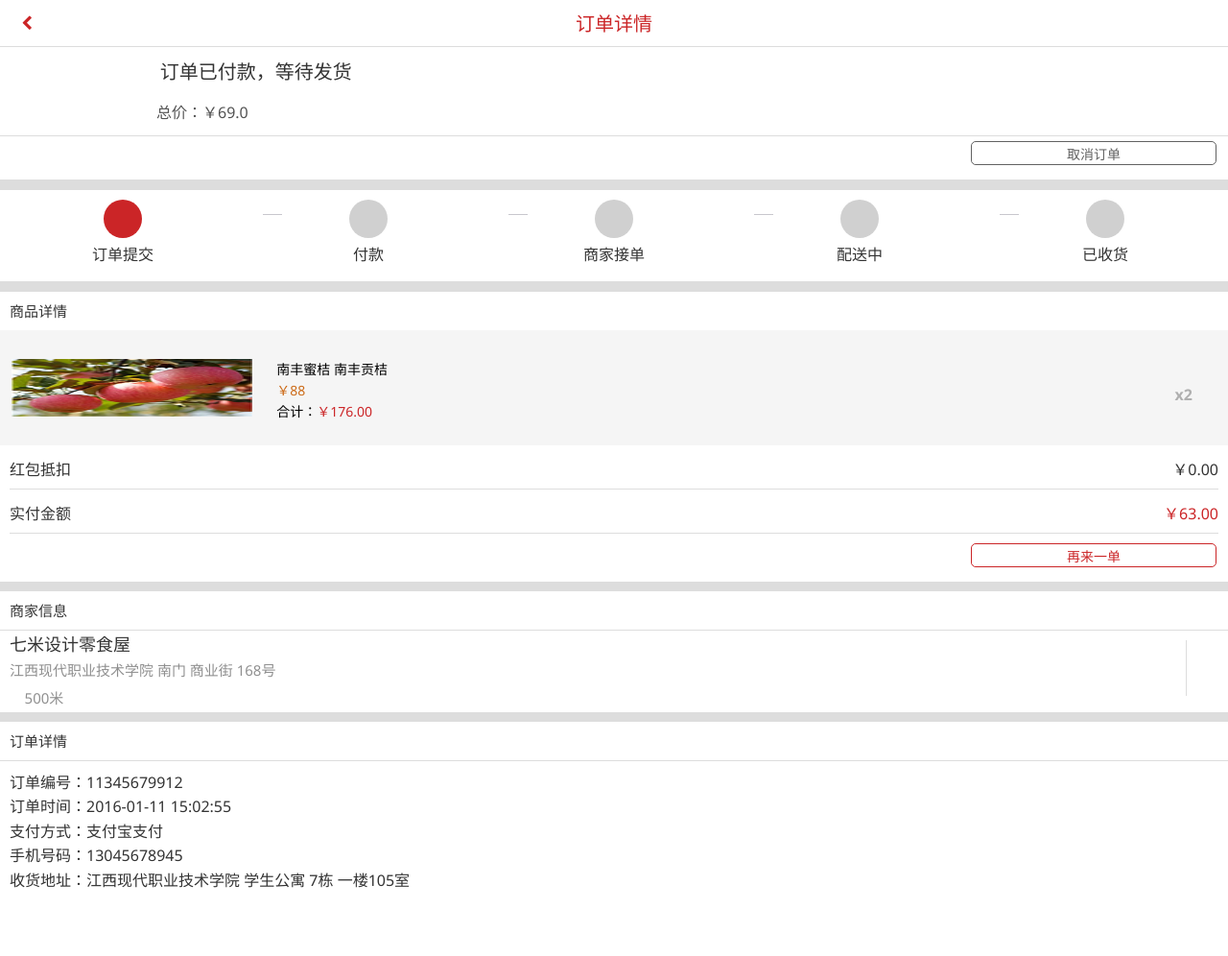
After one commit to hl920825/OnlineRetailers, a Django app: page /indent/orderdetail/ in a window 1280 px wide. The commit adds this page. Shown: the whole page at 96% size. Run offline with Django 3.2, Linux system fonts and the light colour scheme; some web fonts are replaced.

Commit message:
项目日志

```diff
--- a/m_commerce/commodity/urls.py
+++ b/m_commerce/commodity/urls.py
@@ -1,6 +1,6 @@
 from django.conf.urls import url
 
-from commodity.views import commodity_list, comcategory, speedFood, recharge, hongbao
+from commodity.views import commodity_list, comcategory, speedFood, recharge, hongbao, city, village, tidings
 
 urlpatterns = [
     url('^commodity_list/$',commodity_list,name='琳琅的店'),
@@ -8,4 +8,7 @@ urlpatterns = [
     url('^speedFood/$',speedFood,name='飞速零食'),
     url('^recharge/$',recharge,name='充值'),
     url('^hongbao/$',hongbao,name='红包'),
+    url('^city/$',city,name='城市定位'),
+    url('^village/$',village,name='学校'),
+    url('^tidings/$',tidings,name='消息'),
 ]
--- a/m_commerce/indent/urls.py
+++ b/m_commerce/indent/urls.py
@@ -1,7 +1,8 @@
 from django.conf.urls import url
 
-from indent.views import allorder
+from indent.views import allorder, orderdetail
 
 urlpatterns = [
     url(r'^allorder/$',allorder,name='订单'),
+    url(r'^orderdetail/$',orderdetail,name='订单详情'),
 ]
--- a/m_commerce/indent/views.py
+++ b/m_commerce/indent/views.py
@@ -6,3 +6,7 @@ from django.shortcuts import render
 def allorder(request):
 
     return render(request,'indent/allorder.html')
+
+# 订单详情
+def orderdetail(request):
+    return render(request,'indent/orderdetail.html')
--- a/m_commerce/templates/commodity/tidings.html
+++ b/m_commerce/templates/commodity/tidings.html
@@ -1,3 +1,4 @@
+{% load static %}
 <!DOCTYPE html>
 <html>
 	<head>
@@ -10,8 +11,8 @@
         <meta name="renderer" content="webkit">
         <meta http-equiv="Cache-Control" content="no-siteapp" />
         <link rel="icon" type="image/png" href="/theme/default/images/favicon.png">
-		<link href="css/amazeui.min.css" rel="stylesheet" type="text/css" />
-		<link href="css/style.css" rel="stylesheet" type="text/css" />
+		<link href="{% static 'css/amazeui.min.css' %}" rel="stylesheet" type="text/css" />
+		<link href="{% static 'css/style.css' %}" rel="stylesheet" type="text/css" />
 	</head>
 	<body style="background: #efefef;">
 		<header data-am-widget="header" class="am-header am-header-default sq-head ">
--- a/m_commerce/templates/common/index.html
+++ b/m_commerce/templates/common/index.html
@@ -4,19 +4,19 @@
 {% block content %}
 <header data-am-widget="header" class="am-header am-header-default sq-head1">
 			<div class="am-header-left am-header-nav">
-		        <a href="city.html" class="" style="color: #fff;">
+		        <a href="{% url 'commodity:城市定位' %}" class="" style="color: #fff;">
 			        <img src="{% static 'images/city.png' %}" />
 			        <p style="font-size: 12px; margin-top: -35px;">南昌</p>
 			    </a>
 		   </div>
 			<h1 class="am-header-title1">
 		        <div class="search-box">
-		           <a href="village.html" class="index-search">南昌大学前湖校区∨</a>
+		           <a href="{% url 'commodity:学校' %}" class="index-search">南昌大学前湖校区∨</a>
 		         <!--  <input type="submit" value="" class="search-icon" /> -->
 		        </div>
 		    </h1>
 			<div class="am-header-right am-header-nav">
-			    <a href="tidings.html" class="">
+			    <a href="{% url 'commodity:消息' %}" class="">
 		         <div class="messgae"><span>10</span></div>
 		        </a>
 			</div>
--- a/m_commerce/templates/indent/allorder.html
+++ b/m_commerce/templates/indent/allorder.html
@@ -42,7 +42,7 @@
 		</div>
 
 		<div class="c-comment-list" style="border: 0;">
-			<a href="orderdetail.html">
+			<a href="{% url 'indent:订单详情' %}">
 			<p>应付金额：￥63.0     实付金额：<span>￥63.0</span></p>
 			<p>订单编号：123456789</p>
 			<p>下单时间：2016-01-07  10：22：52</p>
--- /dev/null
+++ b/m_commerce/templates/indent/orderdetail.html
@@ -0,0 +1,122 @@
+{% load static %}
+<!DOCTYPE html>
+<html>
+	<head>
+		<meta charset="utf-8">
+		<meta http-equiv="X-UA-Compatible" content="IE=edge">
+		<title>超市</title>
+        <meta name="description" content="">
+        <meta name="keywords" content="">
+        <meta name="viewport" content="width=device-width, initial-scale=1, maximum-scale=1, user-scalable=no">
+        <meta name="renderer" content="webkit">
+        <meta http-equiv="Cache-Control" content="no-siteapp" />
+        <link rel="icon" type="image/png" href="/theme/default/images/favicon.png">
+		<link href="{% static 'css/amazeui.min.css' %}" rel="stylesheet" type="text/css" />
+		<link href="{% static 'css/style.css' %}" rel="stylesheet" type="text/css" />
+		<link href="{% static 'css/check.css' %}" rel="stylesheet" type="text/css" />
+	</head>
+	<body>
+		<header data-am-widget="header" class="am-header am-header-default sq-head ">
+			<div class="am-header-left am-header-nav">
+				<a href="javascript:history.back()" class="">
+					<i class="am-icon-chevron-left"></i>
+				</a>
+			</div>
+			<h1 class="am-header-title">
+  	            <a href="" class="">订单详情</a>
+            </h1>
+	    </header>
+	    <div style="height: 49px;"></div>
+	    <div class="d-infor">
+	    	<p class="text"><i class="iconfont">&#xe606</i><span>订单已付款，等待发货</span></p>
+	    	<p class="price">总价：￥69.0</p>
+	    </div>
+	    <div class="c-com-btn">
+			<a href="" class="canelpay">取消订单</a>
+		</div>
+		<div class="clear"></div>
+		<ul class="order-state">
+			<li>
+				<span class="current"><i class="iconfont">&#xe608;</i></span>
+				<p>订单提交</p>
+				<div class="line"></div>
+			</li>
+			<li>
+				<span><i class="iconfont">&#xe607;</i></span>
+				<p>付款</p>
+				<div class="line"></div>
+			</li>
+			<li>
+				<span><i class="iconfont">&#xe600;</i></span>
+				<p>商家接单  </p>
+				<div class="line"></div>
+			</li>
+			<li>
+				<span><i class="iconfont">&#xe609;</i></span>
+				<p>配送中</p>
+				<div class="line"></div>
+			</li>
+			<li>
+				<span><i class="iconfont">&#xe60a;</i></span>
+				<p>已收货</p>
+			</li>
+		</ul>
+		<div class="clear"></div>
+		<div class="c-comment">
+			<span class="c-comment-num">商品详情</span>
+		</div>
+		<div class="c-comment-list" style="border: 0; padding: 0;">
+			<a class="o-con" href="">
+            	<div class="o-con-img"><img src="{% static 'images/test10.png' %}"></div>
+                <div class="o-con-txt">
+                	<p>南丰蜜桔 南丰贡桔</p>
+                	<p class="price">￥88</p>
+                	<p>合计：<span>￥176.00</span></p>
+                </div>
+            	<div class="o-con-much"> <h4>x2</h4></div>
+            </a>
+		</div>
+		<ul class="orderdetail-text">
+			<li>
+				<span>红包抵扣</span>
+				<i>￥0.00</i>
+			</li>
+			<li>
+				<span>实付金额</span>
+				<i style="color: #cb2527;">￥63.00</i>
+			</li>
+		</ul>
+		<div class="c-com-btn">
+			<a href="" class="oncepay">再来一单</a>
+		</div>
+		<div class="clear"></div>
+		<div class="c-comment">
+			<span class="c-comment-num">商家信息</span>
+		</div>
+		<div class="men-infor">
+			<div class="men-infor-left">
+				<h2>七米设计零食屋</h2>
+				<p>江西现代职业技术学院 南门 商业街 168号</p>
+				<p><i class="iconfont">&#xe60b</i>500米</p>
+			</div>
+			<div class="men-infor-right">
+				<a href="tel:400-000-000"><i class="iconfont">&#xe603</i></a>
+			</div>
+		</div>
+		<div class="clear"></div>
+		<div class="c-comment">
+			<span class="c-comment-num">订单详情</span>
+		</div>
+		<div class="order-info">
+			<p>订单编号：11345679912</p>
+			<p>订单时间：2016-01-11 15:02:55</p>
+			<p>支付方式：支付宝支付</p>
+			<p>手机号码：13045678945</p>
+			<p>收货地址：江西现代职业技术学院  学生公寓  7栋 一楼105室</p>
+		</div>
+		  <!--底部-->
+ <div style="height: 55px;"></div>
+
+
+	</body>
+</html>
--- a/m_commerce/templates/users/member.html
+++ b/m_commerce/templates/users/member.html
@@ -125,7 +125,7 @@
       </li>
       <li>
         <div class="am-gallery-item">
-            <a href="" class="">
+            <a href="{% url 'users:安全退出' %}" class="">
               <img src="{% static 'images/m_09.png' %}" />
               <p>安全退出</p>
             </a>
--- a/m_commerce/templates/users/saftystep.html
+++ b/m_commerce/templates/users/saftystep.html
@@ -42,7 +42,7 @@
 	    		</a>
 	    	</li>
 	    	<li>
-	    		<a href="boundphone.html">
+	    		<a href="{% url 'users:绑定新手机号' %}">
 	    			<img src="{% static 'images/moneytele.png' %}" width="40" />
 	    			<i>绑定手机号</i>
 	    			<span class="am-icon-angle-right"></span>
--- a/m_commerce/users/urls.py
+++ b/m_commerce/users/urls.py
@@ -3,7 +3,7 @@ from django.conf.urls import url
 from users.views import RegisterView, LoginView, personal_center, my_wallet, gladdress, address, collect, allorder, \
     infor, \
     integral, integralexchange, integralrecords, job, mymessage, myrecommend, recommend, records, saftystep, step, ygq, \
-    yhq, tureorder, forgetpassword, collect_edit, pay, changePassword, SendMessage
+    yhq, tureorder, forgetpassword, collect_edit, pay, changePassword, SendMessage, safquit, boundphone
 
 urlpatterns = [
     url(r'^register/$', RegisterView.as_view(), name="注册"),
@@ -33,6 +33,8 @@ urlpatterns = [
     url(r'^forgetpassword/$', forgetpassword, name='忘记密码'),
     url(r'^changePassword/$', changePassword, name='修改密码'),
     url(r'^sendmsg/$', SendMessage.as_view(), name='发送验证码'),
+    url(r'^quit/$', safquit, name='安全退出'),
+    url(r'^boundphone/$', boundphone, name='绑定新手机号'),
 
 
 ]
```
Also changed, not shown: m_commerce/commodity/views.py (+14 -1 lines), m_commerce/templates/commodity/city.html (+5 -4 lines), m_commerce/templates/commodity/village.html (+7 -6 lines), m_commerce/templates/users/boundphone.html (+4 -3 lines), m_commerce/users/views.py (+9 -0 lines), 1 other file.
